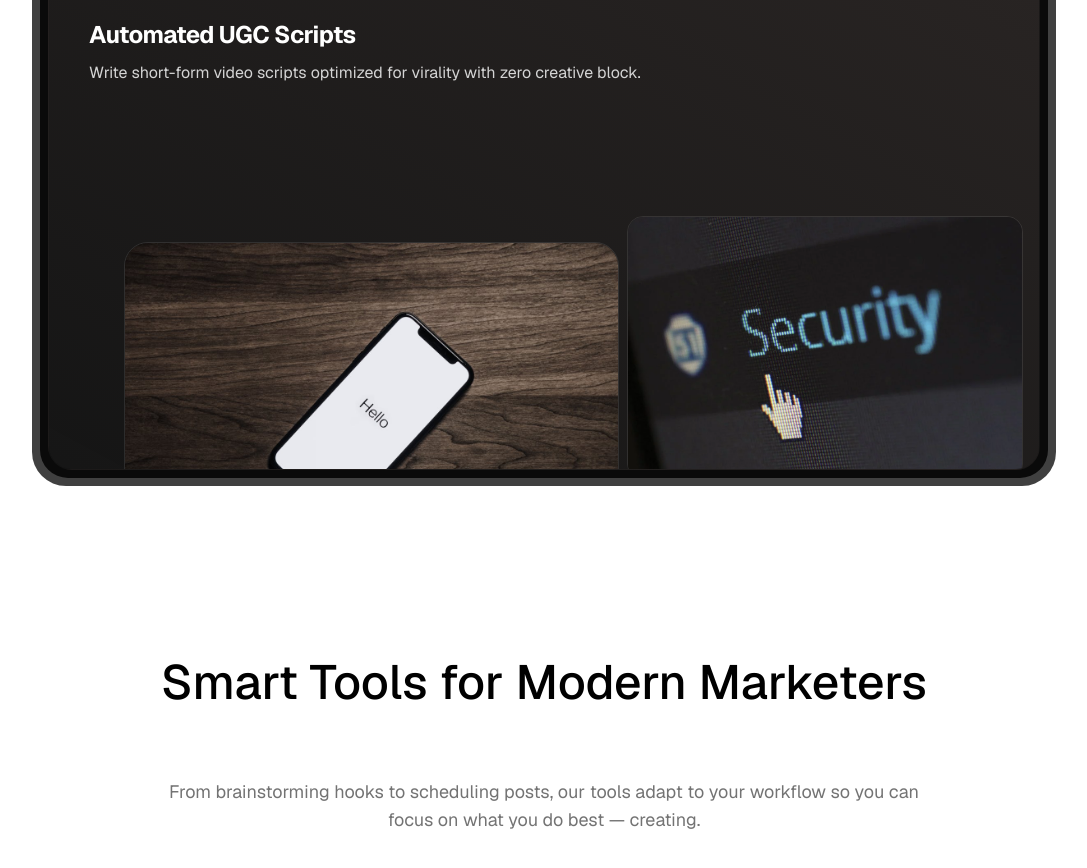
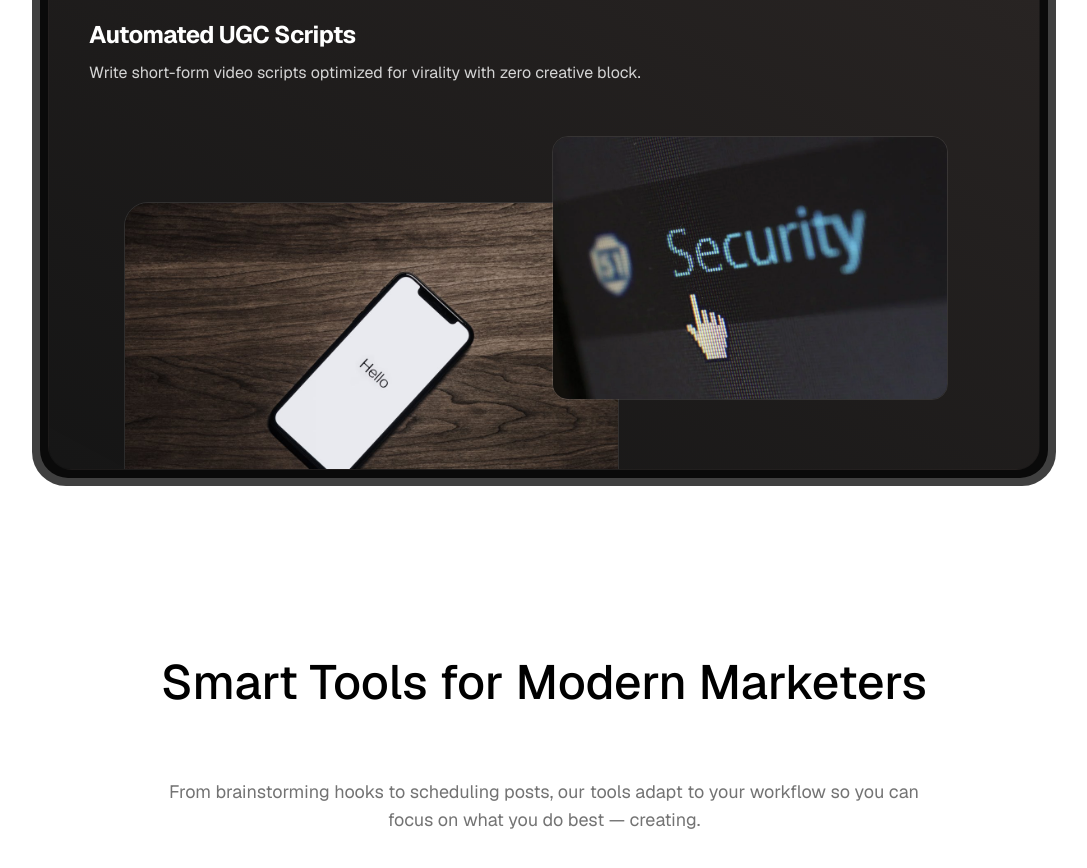
Before and after one commit to anshramanath/ai-saas-website, a Next.js app: page / in a window 1280 px wide. Shown: the part 1180-2048 px from the top of the page, without its empty margins (96-1183 px from the left). Built offline with nearby package versions, Linux system fonts and the light colour scheme.

Commit message:
Update FeatureCarousel.tsx

```diff
--- a/src/components/FeatureCarousel.tsx
+++ b/src/components/FeatureCarousel.tsx
@@ -591,13 +591,13 @@ export function FeatureCarousel({
             >
               <AnimatedStepImage
                 alt={image.alt}
-                className={clsx(step1img1Class)}
+                className={clsx(step1img1Class, "rounded-2xl ml-[-65px]")}
                 src={image.step1light1}
                 preset="none"
               />
               <AnimatedStepImage
                 alt={image.alt}
-                className={clsx(step1img2Class)}
+                className={clsx(step1img2Class, "rounded-2xl -mt-20")}
                 src={image.step1light2}
                 preset="none"
                 delay={0.1}
@@ -621,13 +621,13 @@ export function FeatureCarousel({
             >
               <AnimatedStepImage
                 alt={image.alt}
-                className={clsx(step2img1Class, "rounded-2xl")}
+                className={clsx(step2img1Class, "rounded-2xl -mt-10")}
                 src={image.step2light1}
                 preset="none"
               />
               <AnimatedStepImage
                 alt={image.alt}
-                className={clsx(step2img2Class, "rounded-2xl")}
+                className={clsx(step2img2Class, "rounded-2xl -mt-20 ml-[-75px]")}
                 src={image.step2light2}
                 preset="none"
                 delay={0.1}
@@ -646,7 +646,7 @@ export function FeatureCarousel({
           return (
             <AnimatedStepImage
               alt={image.alt}
-              className={clsx(step3imgClass, "rounded-xl -mt-20 md:-mt-30")}
+              className={clsx(step3imgClass, "rounded-2xl -mt-30")}
               src={image.step3light}
               preset="none"
               onAnimationComplete={handleAnimationComplete}
@@ -672,7 +672,7 @@ export function FeatureCarousel({
             >
               <AnimatedStepImage
                 alt={image.alt}
-                className={clsx(step4imgClass, "rounded-xl")}
+                className={clsx(step4imgClass, "rounded-2xl -mt-20")}
                 src={image.step4light}
                 preset="none"
                 delay={0.1}
```
